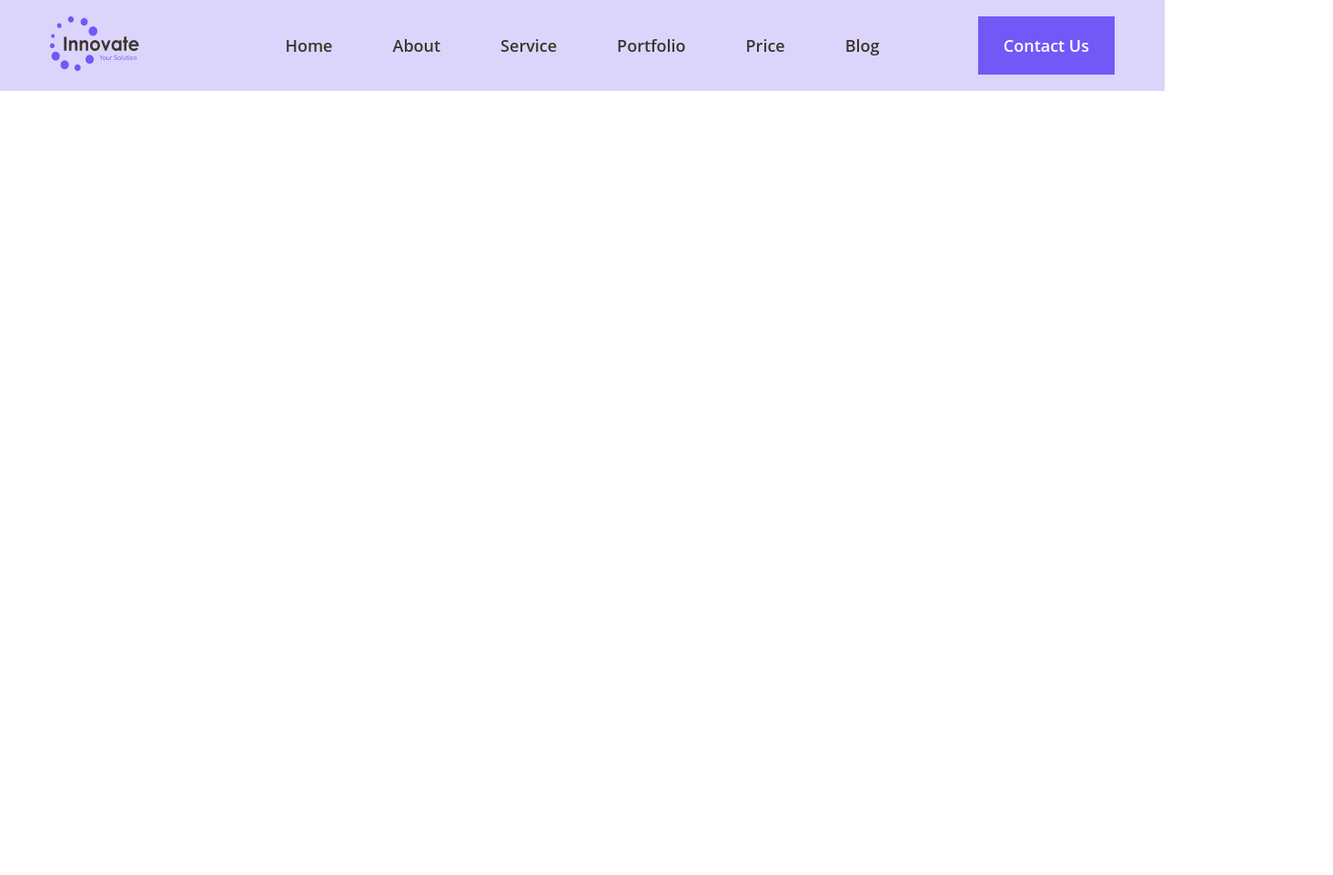
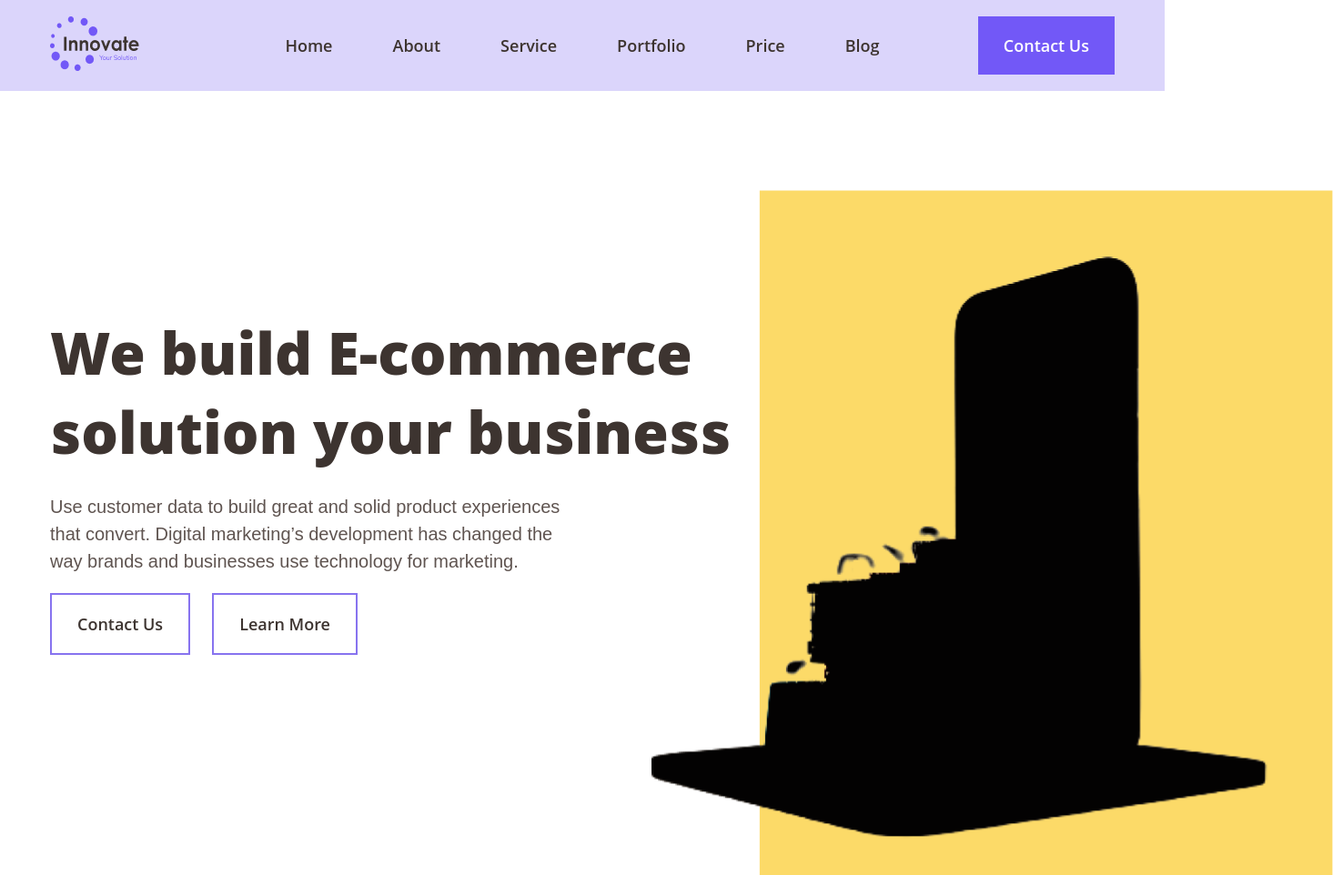
Before and after one commit to Web-Tushar/-E-commerce-solution, a plain HTML site: page index.html in a window 1280 px wide. Shown: the whole page at 91% size, 1465 px wide, since content can reach past the window. Before the commit the page ends 800 px from the top, so only its background shows below. Drawn offline with Linux system fonts and the light colour scheme.

Commit message:
banner part add

```diff
--- a/index.html
+++ b/index.html
@@ -48,5 +48,26 @@
        </nav>
         <!-- ====navber  end here====== -->
 
+        <!-- ======banner start here===== -->
+       <section id="banner">
+               <div class="container">
+                    <div class="banner__content">
+                         <h1 class="banner__content__head">
+                              We build E-commerce solution your business
+                         </h1>
+                         <p class="banner__content__text">Use customer data to build great and solid product experiences that convert. Digital marketing’s development has changed the way brands and businesses use technology for marketing. </p>
+
+                         <div class="banner__btn">
+                              <a class="common__btn" href="#">contact us</a>
+                              <a class="common__btn" href="#">learn more</a>
+                         </div>
+                         <div class="banner__img">
+                              <img src="./images/image content.png" alt="not_found">
+                         </div>
+                    </div>
+               </div>
+       </section>
+        <!-- ======banner end here===== -->
+
 </body>
 </html>
--- a/style.css
+++ b/style.css
@@ -102,3 +102,60 @@
    }
 
    /* =======navber end here==== */
+
+   /* =======banner start here==== */
+   #banner{
+     padding: 344px 0 164px 0;
+     background-color: #fff;
+   }
+
+   .banner__content{
+     position: relative;
+   }
+
+   .banner__content__head{
+     width: 759px;
+     color: var(--common_color);
+     font-family: var(--open_sans);
+     font-size: 64px;
+     font-weight: 800;
+     line-height: normal;
+   }
+
+   .banner__content__text{
+     margin-top: 24px;
+     width: 571px;
+     color: #5F5450;
+     font-family: var(--poppins_font);
+     font-size: 20px;
+     font-style: normal;
+     font-weight: 400;
+     line-height: 30px;
+   }
+
+   .banner__btn{
+     display: flex;
+     column-gap: 24px;
+     margin-top: 20px;
+   }
+
+   .banner__btn .common__btn{
+     background-color: #fff;
+     border: 2px solid #8773EF;
+     color: #3D3430;
+     transition: all linear .3s;
+   }
+   .banner__btn .common__btn:hover{
+     background-color: #7258F7;
+     border: 2px solid #8773EF;
+     color:#fff;
+   }
+
+
+
+   .banner__img{
+     position: absolute;
+     top: -135px;
+     right: -240px;
+   }
+   /* =======banner start here==== */
```
